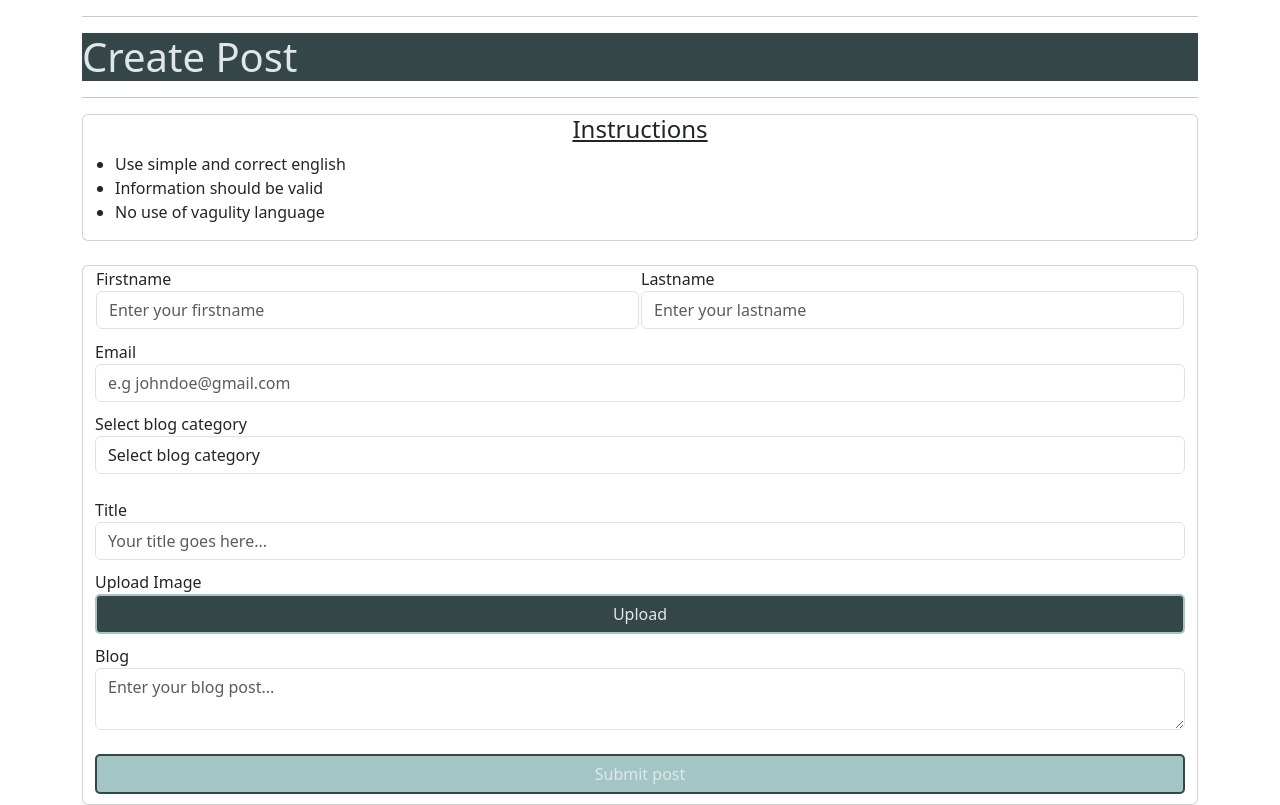
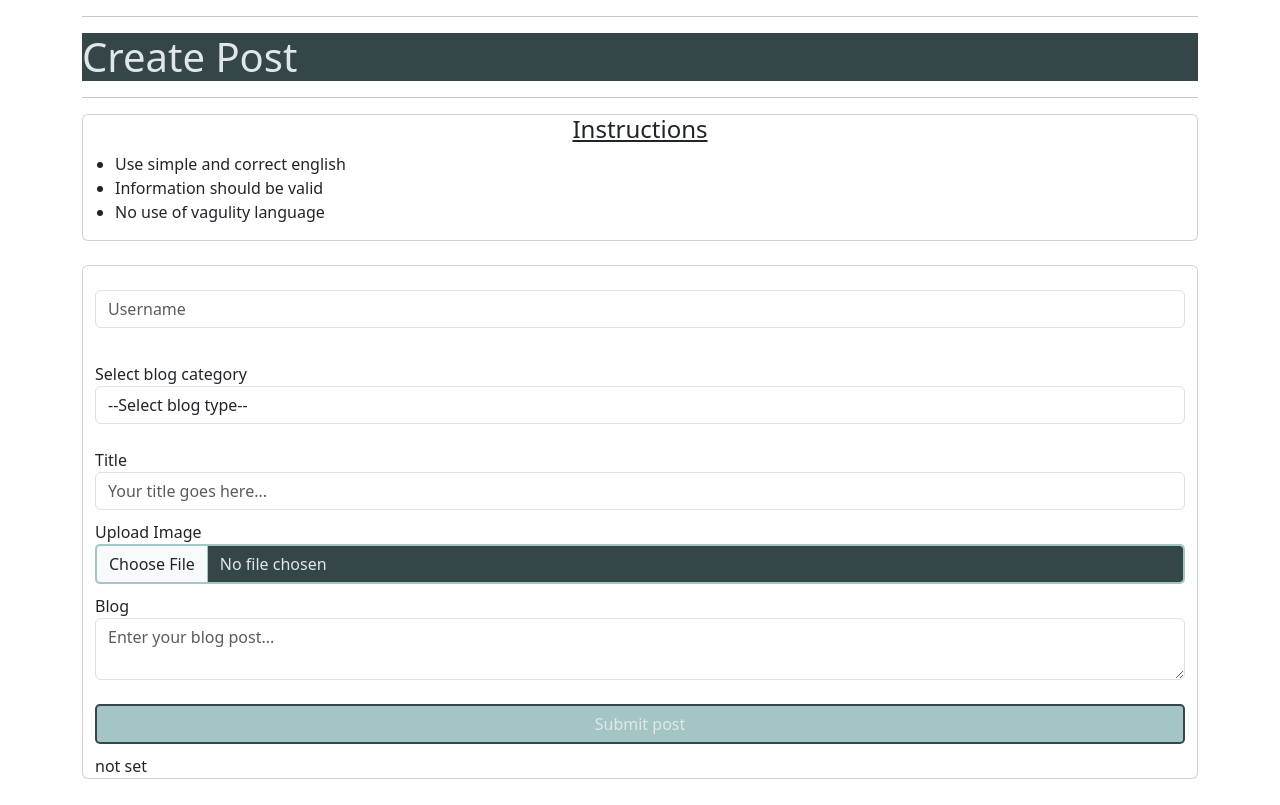
Before and after one commit to Gideonngige/blog, a PHP site: page /post.php in a window 1280 px wide. After the commit the page ends 779 px from the top, so only its background shows below. Run offline with PHP 8.4, Linux system fonts and the light colour scheme; tables that the repository leaves empty or names only in its code hold one stand-in row (values such as "Sample post").

Commit message:
Monday commit

```diff
--- a/culture.php
+++ b/culture.php
@@ -70,10 +70,9 @@
                       <p>
                         Lorem, ipsum dolor sit amet consectetur adipisicing elit. Repellat illo, cumque quisquam explicabo omnis tempore beatae alias maiores voluptates vel, laboriosam suscipit iure optio eveniet ad minus error dolorem obcaecati!
                       </p>
-                      <img src="assets\images\comment.png" style="width:25px;height:25px" >
-                      <span data-bs-toggle="modal" data-bs-target="#myModal">17 comments</span>
-                      <button type="button" class="btn btn-custom" data-bs-toggle="modal" data-bs-target="#commentModal">Add comment</button>
                     </details>
+                    <span data-bs-toggle="modal" data-bs-target="#myModal"><img src="assets\images\comment.png" style="width:25px;height:25px" > 17 comments</span>
+                    <button type="button" class="btn btn-custom" data-bs-toggle="modal" data-bs-target="#commentModal">Add comment</button>
                 </div>
             </div>
         </div>
--- /dev/null
+++ b/database.php
@@ -0,0 +1,7 @@
+<?php
+$servername = "localhost";
+$username = "root";
+$password = "@mysql2024";
+$dbname = "blog";
+$conn = mysqli_connect($servername, $username, $password, $dbname)
+?>
--- a/post.php
+++ b/post.php
@@ -1,3 +1,6 @@
+<?php
+include 'database.php';
+?>
 <!DOCTYPE html>
 <html lang="en">
 <head>
@@ -24,41 +27,112 @@
 
         <div class="card">
             <div class="container">
-            <form>
-                <table width="100%">
-                    <tr>
-                    <td>
-                        <label>Firstname</label>
-                        <input type="text" name="firstname" class="form-control" placeholder="Enter your firstname" required>
-                    </td>
-                    <td>
-                        <label>Lastname</label>
-                        <input type="text" name="lastname" class="form-control" placeholder="Enter your lastname" required>
-                    </td>
-                    </tr>
-                </table>
-                <label>Email</label>
-                <input type="email" name="email" class="form-control" placeholder="e.g johndoe@gmail.com" required>
+            <form method="POST" action="post.php" enctype="multipart/form-data"><br>
+                <input type="text" name="username" class="form-control" placeholder="Username" required /><br>
                 <label>Select blog category</label>
-                <select class="form-control" name="blog-type">
-                    <option value="">Select blog category</option>
-                    <option value="tech">Technology</option>
-                    <option value="politics">Politics</option>
-                    <option value="sports">Sports</option>
-                    <option value="entertainment">Entertainment</option>
-                    <option value="health">Health</option>
-                    <option value="science">Science</option>
-                    <option value="finance">Finance</option>
-                    <option value="other">Other</option>
+                <select class="form-control" name="blog_type">
+                <option value="">--Select blog type--</option>
+                <?php
+                $select_blog_type = "SELECT name FROM categories";
+                $result = mysqli_query($conn, $select_blog_type);
+                if($result->num_rows > 0){
+                    while($row = $result->fetch_assoc()){
+                        echo '<option value="' . htmlspecialchars($row['name'], ENT_QUOTES, 'UTF-8') . '">' . htmlspecialchars($row['name'], ENT_QUOTES, 'UTF-8') . '</option>';
+                    }
+                }
+                else {
+                    echo "0 results";
+                }
+
+                ?>
                 </select><br>
                 <label>Title</label>
                 <input type="text" name="title" class="form-control" placeholder="Your title goes here..." required>
                 <label>Upload Image</label>
-                <input type="button" name="upload" class="upload-btn" value="Upload" required>
+                <input type="file" name="upload" class="form-control upload-btn" value="Upload" required>
                 <label>Blog</label>
                 <textarea name="blog" class="form-control" placeholder="Enter your blog post..." required></textarea><br>
                 <input type="submit" name="submit" class="submit-btn" value="Submit post">
             </form>
+            <?php
+
+            if(!$conn){
+                //die("Connection failed" . mysqli_connect_error());
+            }
+            else{
+                //echo "Connection established";
+            }
+            //insertting data to blog table
+            if(isset($_POST["username"]) && isset($_POST["blog_type"]) && isset($_POST["title"]) && isset($_FILES["upload"]) && isset($_POST["blog"])){
+                $user_id = 2;
+                $title = $_POST["title"];
+                $blog = $_POST["blog"];
+
+                $targetDir = "assets/images";
+                $targetFile = $targetDir . basename($_FILES["upload"]["name"]);
+                $uploadOk = 1;
+
+                $sql = "SELECT content FROM posts WHERE content = '$blog'";
+                $result = mysqli_query($conn, $sql);
+                if($result->num_rows > 0){
+                    '<div class="alert alert-danger" role="alert">
+                                        Blog already exists
+                                        </div>';
+                    //echo "Blog already exists";
+                }
+                else{
+                    $check = getimagesize($_FILES["upload"]["tmp_name"]);
+                    if ($check !== false) {
+                        echo "File is an image - " . $check["mime"] . ".<br>";
+                        $imageFileType = strtolower(pathinfo($targetFile, PATHINFO_EXTENSION));
+                        if (!in_array($imageFileType, ["jpg", "jpeg", "png", "gif"])) {
+                            echo '<div class="alert alert-danger" role="alert">
+                                        Sorry, only JPG, JPEG, PNG, & GIF files are allowed.
+                                        </div>';
+                            //echo "Sorry, only JPG, JPEG, PNG, & GIF files are allowed.<br>";
+                            $uploadOk = 0;
+                        }
+                        else{
+                            if (file_exists($targetFile)) {
+                                echo '<div class="alert alert-danger" role="alert">
+                                        Sorry, file already exists.
+                                        </div>';
+                                //echo "Sorry, file already exists.<br>";
+                                $uploadOk = 0;
+                            }
+                            else{
+                                if (move_uploaded_file($_FILES["upload"]["tmp_name"], $targetFile)) {
+                                    $sql2 = "INSERT INTO posts(user_id, title, content, category_id, image_url) VALUES('$user_id', '$title','$blog',2, '$targetFile')";
+                                    if(mysqli_query($conn, $sql2)){
+                                        echo '<div class="alert alert-success" role="alert">
+                                        Post submitted successfully
+                                        </div>';
+                                       //echo "Post submitted successfully";
+                                    }
+
+                                } else {
+                                    echo '<div class="alert alert-danger" role="alert">
+                                    Sorry, there was an error uploading your file.
+                                    </div>';
+                                    //echo "Sorry, there was an error uploading your file.<br>";
+                                }
+                            }
+                        }
+                    }
+                    else {
+                        echo '<div class="alert alert-danger" role="alert">
+                              File is not an image.
+                               </div>';
+                        //echo "File is not an image.<br>";
+                        $uploadOk = 0;
+                    }
+
+                }
+            }
+            else{
+                echo "not set";
+            }
+            ?>
             </div>
 
         </div>
```
Also changed, not shown: read.php (added, +27 -0 lines), assets/imagesbird.jpg (added), assets/imagesexecutive.png (added), assets/imagesfinance.png (added), assets/imageslogin.png (added), assets/imagesperson.png (added), assets/imagesregister.png (added), read.css (added).
